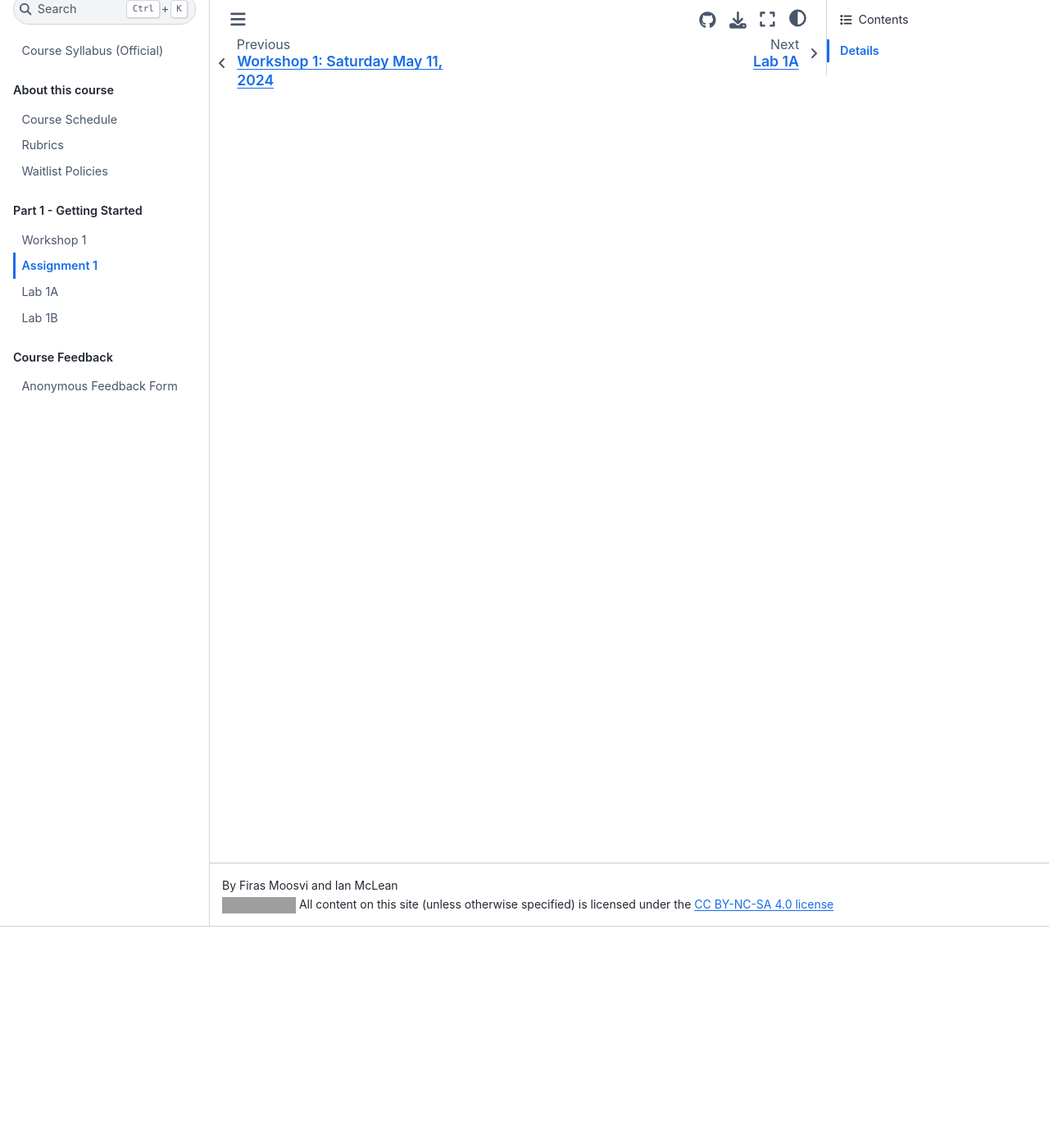
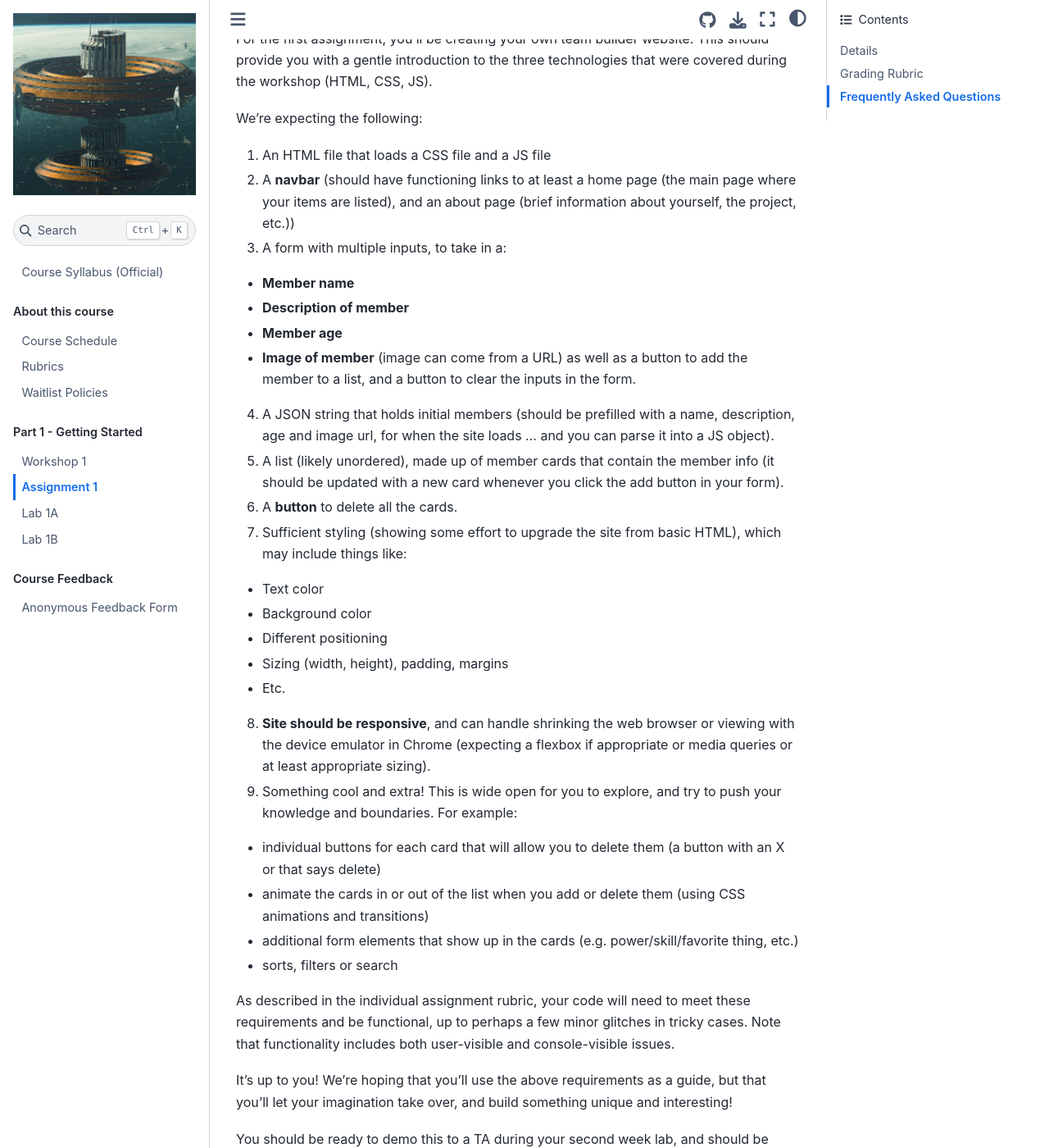
Before and after one commit to UBC-CS/cpsc455, a Jupyter Book: the page built from notes/part01/assignment01.md, in a window 1280 px wide and 1400 px high, scrolled down 270 px. Shown: the whole window at 82% size. Built offline with Jupyter Book 1.0.4 settings and Sphinx 7.4.7 and the Sphinx Book theme 1.1.4, drawn with Linux system fonts in a browser that asks for light colours; some of the changed text lies outside the part shown; grey boxes are pictures that could not be loaded.

Commit message:
update Assignment 1

```diff
--- a/notes/part01/assignment01.md
+++ b/notes/part01/assignment01.md
@@ -4,4 +4,66 @@ You can [accept your repository to work on your assignments for this term here](
 
 ## Details
 
-Coming soon...
+Team Builder Website!
+
+For the first assignment, you’ll be creating your own team builder website. This should provide you with a gentle introduction to the three technologies that were covered during the workshop (HTML, CSS, JS).
+
+We’re expecting the following:
+
+1. An HTML file that loads a CSS file and a JS file
+
+2. A **navbar** (should have functioning links to at least a home page (the main page where your items are listed), and an about page (brief information about yourself, the project, etc.))
+
+3. A form with multiple inputs, to take in a:
+- **Member name**
+- **Description of member**
+- **Member age**
+- **Image of member** (image can come from a URL) as well as a button to add the member to a list, and a button to clear the inputs in the form.
+
+4. A JSON string that holds initial members (should be prefilled with a name, description, age and image url, for when the site loads … and you can parse it into a JS object).
+
+5. A list (likely unordered), made up of member cards that contain the member info (it should be updated with a new card whenever you click the add button in your form).
+
+6. A **button** to delete all the cards.
+
+7. Sufficient styling (showing some effort to upgrade the site from basic HTML), which may include things like:
+- Text color
+- Background color
+- Different positioning
+- Sizing (width, height), padding, margins
+- Etc.
+
+8. **Site should be responsive**, and can handle shrinking the web browser or viewing with the device emulator in Chrome (expecting a flexbox if appropriate or media queries or at least appropriate sizing).
+
+9. Something cool and extra! This is wide open for you to explore, and try to push your knowledge and boundaries. For example:
+- individual buttons for each card that will allow you to delete them (a button with an X or that says delete)
+- animate the cards in or out of the list when you add or delete them (using CSS animations and transitions)
+- additional form elements that show up in the cards (e.g. power/skill/favorite thing, etc.)
+- sorts, filters or search
+
+As described in the individual assignment rubric, your code will need to meet these requirements and be functional, up to perhaps a few minor glitches in tricky cases. Note that functionality includes both user-visible and console-visible issues.
+
+It’s up to you! We’re hoping that you’ll use the above requirements as a guide, but that you’ll let your imagination take over, and build something unique and interesting!
+
+You should be ready to demo this to a TA during your second week lab, and should be ready to answer questions about it, as well as explain in detail what you’ve completed. You should also be ready to answer general questions about the lecture.
+
+
+HAVE FUN!!!
+
+## Grading Rubric
+
+You can see the grading rubric her:
+
+## Frequently Asked Questions
+
+- Can I use JQuery?
+No
+
+- Can I use MaterialUI or Bootstrap?
+No
+
+- Can I use a framework?
+No
+
+- What CAN I use?
+Vanilla JS, HTML, and CSS
```
